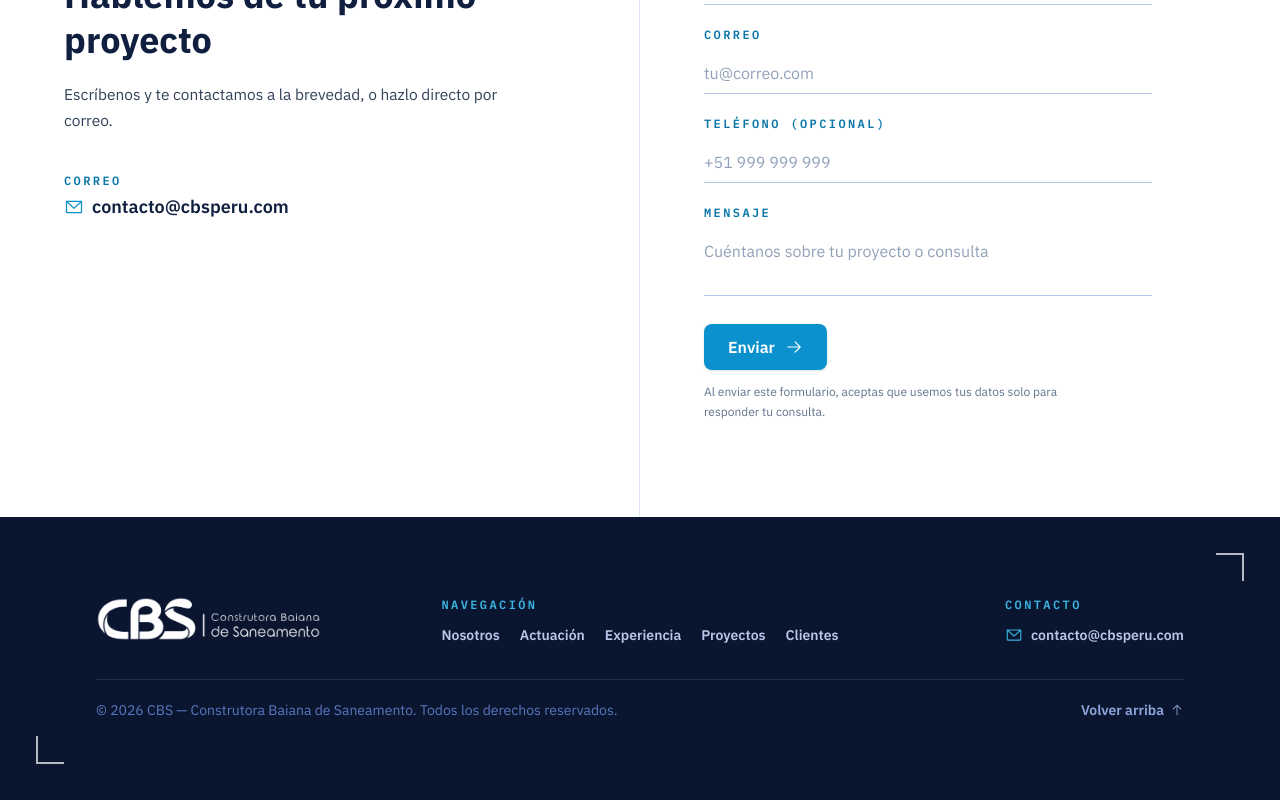
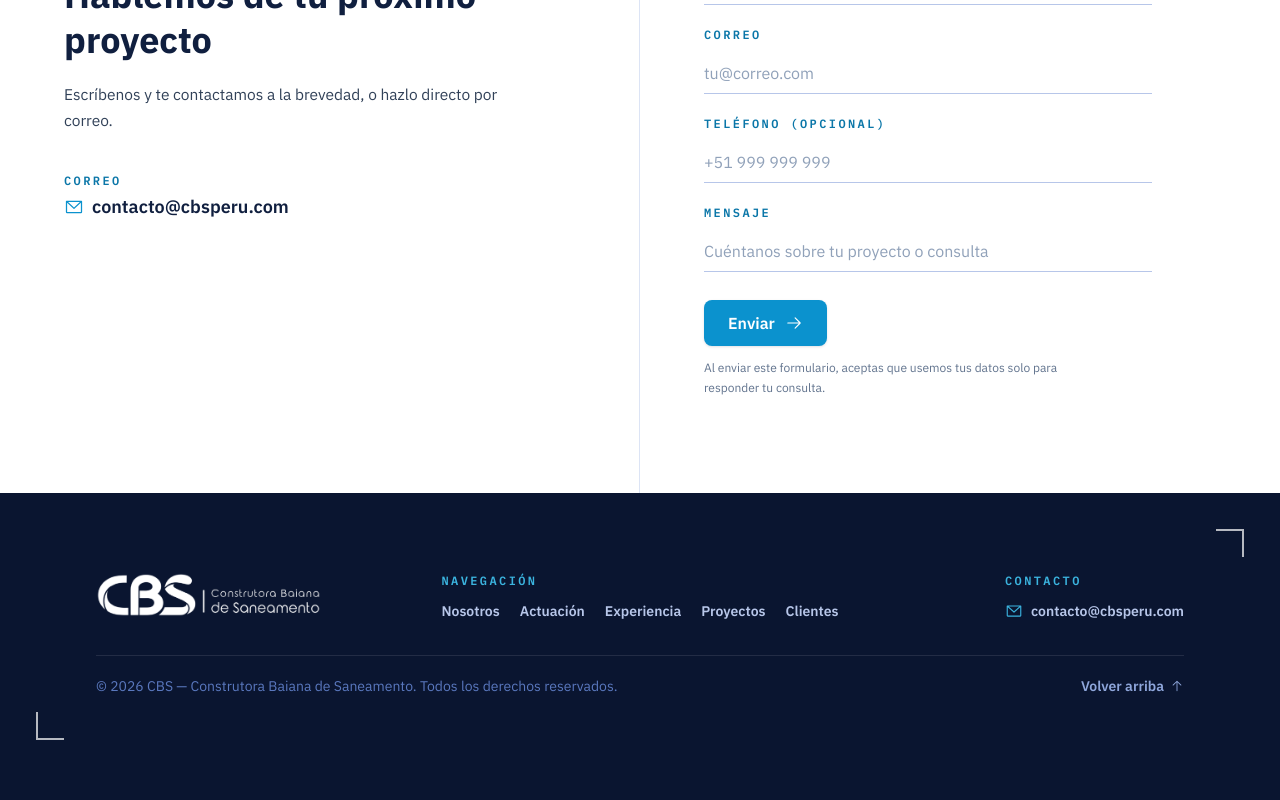
Before and after one commit to jhefferson-guerrero/cbs-web, a React (Vite) app: page / in a window 1280 px wide. Shown: the part 5704-6504 px from the top of the page. After the commit the page ends 6480 px from the top, so only its background shows below. Built offline with nearby package versions, Linux system fonts and the light colour scheme; no server answers.

Commit message:
Contacto: el campo Mensaje empieza de una linea y crece al escribir

```diff
--- a/src/components/sections/Contacto.tsx
+++ b/src/components/sections/Contacto.tsx
@@ -34,6 +34,13 @@ const PHONE_MAX = 20
 const MESSAGE_MAX = 1000
 const PHONE_PATTERN = /^[0-9+\-\s()]{6,20}$/
 const NAME_ALLOWED_CHARS = /[^\p{L}\s'-]/gu
+
+// El campo de mensaje arranca de una sola línea (pegada a su raya, sin aire vacío
+// debajo del texto) y crece con lo que se escribe, hasta el tope de max-h.
+function autosize(el: HTMLTextAreaElement) {
+  el.style.height = 'auto'
+  el.style.height = `${el.scrollHeight + (el.offsetHeight - el.clientHeight)}px`
+}
 
 function validate(values: FormValues): FormErrors {
   const errors: FormErrors = {}
@@ -327,14 +334,17 @@ export function Contacto() {
                 <textarea
                   id={`${formId}-message`}
                   name="message"
-                  rows={2}
+                  rows={1}
                   maxLength={MESSAGE_MAX}
                   value={values.message}
-                  onChange={setField('message')}
+                  onChange={(event) => {
+                    setField('message')(event)
+                    autosize(event.currentTarget)
+                  }}
                   placeholder="Cuéntanos sobre tu proyecto o consulta"
                   aria-invalid={Boolean(errors.message)}
                   aria-describedby={errors.message ? `${formId}-message-error` : undefined}
-                  className={`resize-none ${inputClasses(Boolean(errors.message))}`}
+                  className={`max-h-40 resize-none overflow-y-auto ${inputClasses(Boolean(errors.message))}`}
                 />
               </FormField>
 
```
